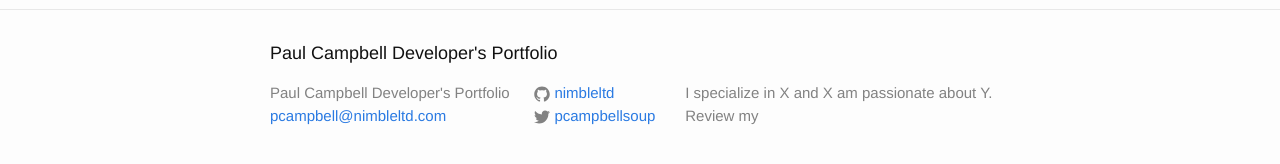
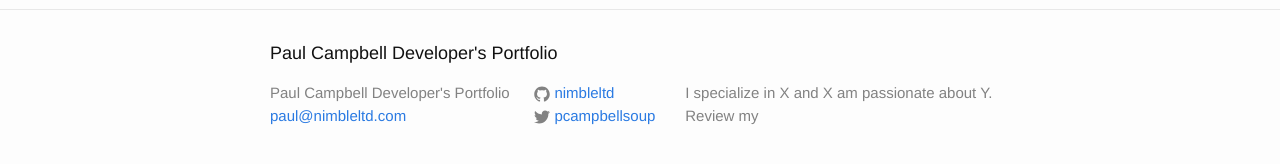
Before and after one commit to nimbleltd/nimbleltd.github.io, a Jekyll site: the page built from index.html, in a window 1280 px wide. Shown: the part 287-451 px from the top of the page. Built offline with Jekyll 4.4.1, drawn with Linux system fonts in a browser that asks for light colours.

Commit message:
updated email address

```diff
--- a/_config.yml
+++ b/_config.yml
@@ -7,7 +7,7 @@
 
 # Site settings
 title: Paul Campbell Developer's Portfolio
-email: pcampbell@nimbleltd.com
+email: paul@nimbleltd.com
 description: > # this means to ignore newlines until "baseurl:"
   I specialize in X and X am passionate about Y.  Review my
 baseurl: "" # the subpath of your site, e.g. /blog
```
